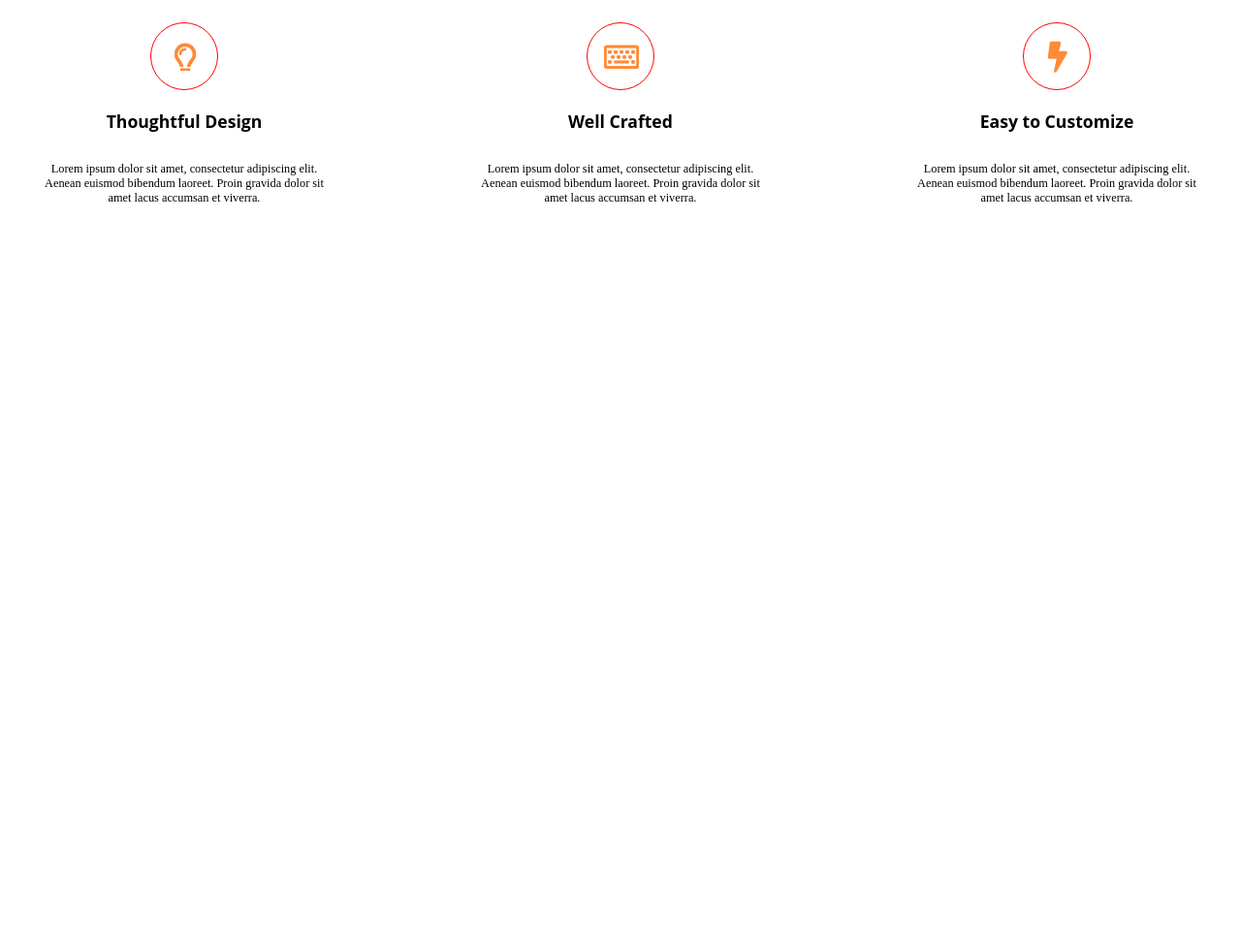
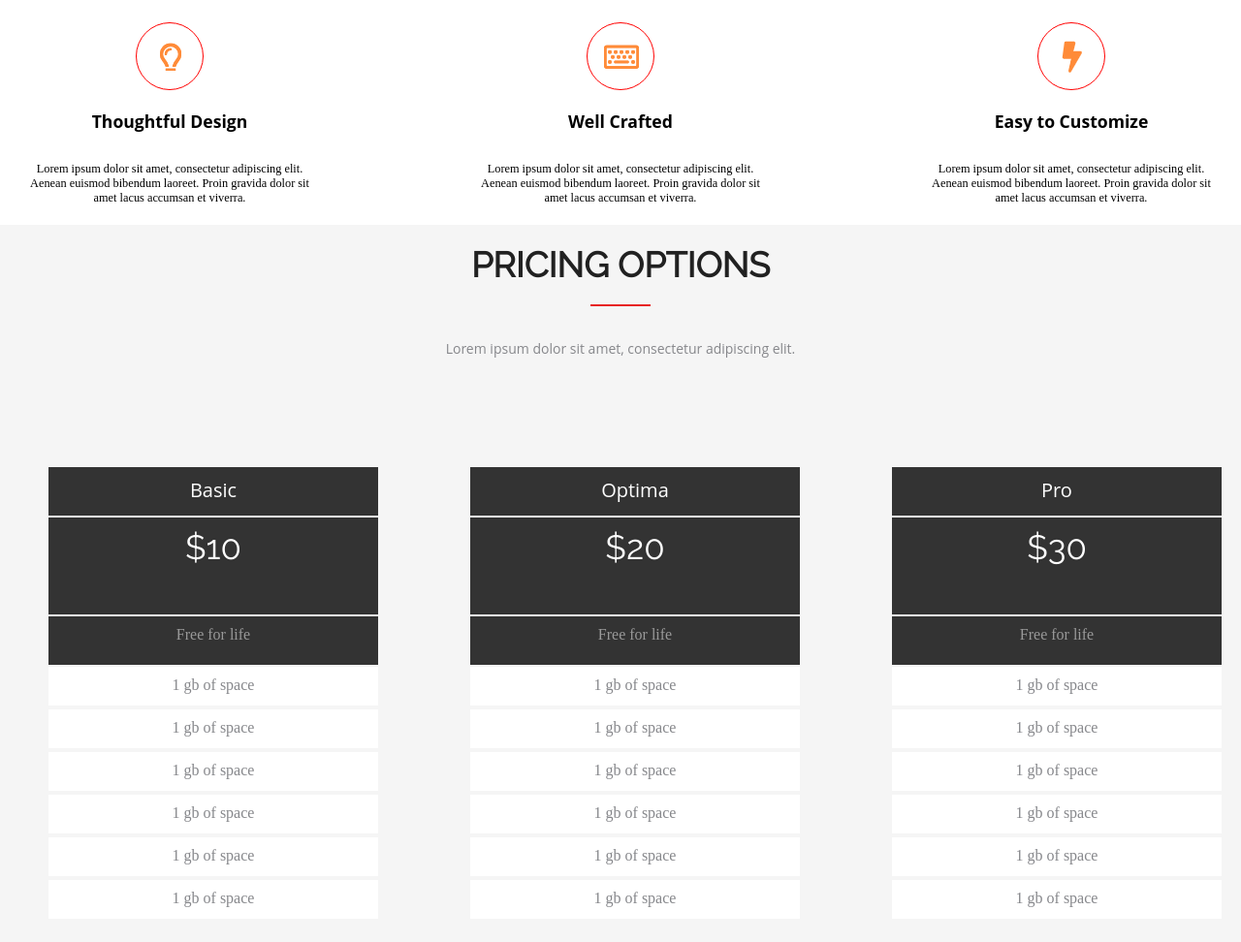
Before and after one commit to OlegTsybulko/FE49-Landing-Tsybulko-Oleg, a plain HTML site: page Homework/index.html in a window 1280 px wide. Shown: the part 225-1197 px from the top of the page at 97% size. Before the commit the page ends 800 px from the top, so only its background shows below. Drawn offline with Linux system fonts and the light colour scheme; files that its build step writes are made by us from their sources; files whose address does not match are found by name.

Commit message:
homework

```diff
--- a/Homework/css/cdn.css
+++ b/Homework/css/cdn.css
@@ -0,0 +1 @@
+@import url('https://fonts.googleapis.com/css2?family=Raleway&display=swap');
--- a/Homework/css/index.css
+++ b/Homework/css/index.css
@@ -16,6 +16,9 @@ width: 1170;
 padding: 0 15px;
 margin:auto;
 }
+.html{
+font-family: "Raleway";
+}
 .title{
    color: #212121;
    font-family: raleway;
--- a/Homework/css/portfolio.css
+++ b/Homework/css/portfolio.css
@@ -1,6 +1,5 @@
-.awesome {
-}
-.text {
+
+.description {
    margin: auto;
    text-align: center;
    font-family: Open Sans;
@@ -9,19 +8,16 @@
    color: #86878B;
    margin-bottom: 91px;
 }
-.portfolio {
+.awesome-wrap {
    display: flex;
    justify-content: space-between;
-
-
+   flex-wrap: wrap;
 }
-.portfolio-card {
+.awesome-card {
    width: 350px;
    padding: 20px;
-
-
 }
-.portfolio-card__img {
+.awesome-card__img {
 border: 1px solid red;
 border-radius: 50%;
 width: 70px;
@@ -31,26 +27,23 @@ display: flex;
 justify-content: center;
 align-items: center;
 }
-.portfolio-card__title {
+.awesome-card__title {
    text-align: center;
    font-family: open sans;
    font-style: bold;
    font-size: 17.6px;
    margin-bottom: 30.38px;
-   font-weight: 700px;
+}
+.awesome-card__description {
+   margin: auto;
+   text-align: center;
 
 }
-.portfolio-card__text {
-   margin: auto;
-   text-align: center;
+.awesome-card__description p{
    font-family: open sanse;
    font-style: regular;
    font-size: 12.32px;
    color: #000000;
-   margin-bottom: 20px;
-   padding-bottom: 50px;
-
-
 }
 .line{
    border: 1px solid #E72424;
@@ -59,3 +52,88 @@ align-items: center;
    margin: auto;
    margin-bottom: 34px;
 }
+.pricing{
+   background-color: #F5F5F5;
+}
+.pricing-wrap{
+   display: flex;
+   justify-content: space-between;
+   flex-wrap: wrap;
+   margin: 0 --15px;
+}
+.pricing-card{
+   width: 350px;
+   padding: 20px;
+   margin: 0 15px;
+
+}
+
+.pricing-card__version {
+   background-color: #333333;
+   Width: 340px;
+   Height:50px;
+   margin-bottom: 2px;
+
+}
+.pricing-card__version p{
+   margin: 2px;
+   padding: 10px;
+   text-align: center;
+   font-family: open sans;
+   font-style: bold;
+   font-size: 20px;
+   vertical-align: top;
+   color: #FFFFFF;
+
+}
+.pricing-card__pricing {
+   background-color: #333333;
+   width: 340px;
+   height: 100px;
+   margin-bottom: 2px;
+}
+
+.pricing-card__pricing p{
+   margin:2px;
+   padding: 10px;
+   text-align: center;
+   font-family: raleway;
+   font-style: bold;
+   font-size: 35px;
+   vertical-align: top;
+   color: #FFFFFF;
+
+}
+
+.pricing-card__description {
+   background-color: #333333;
+   margin-bottom: 2px;
+   Width:340px;
+   Height:50px;
+}
+.pricing-card__description p{
+   margin: 2px;
+   padding: 10px;
+   text-align: center;
+   color:rgba(255, 255, 255, 0.5);
+   Font family: Open Sans;
+   Font style: SemiBold;
+   Font size: 14px;
+}
+.pricing-card__space {
+   margin-bottom: 4px;
+   Width:340px;
+   Height: 40px;
+   background-color:#FFFFFF;
+
+}
+.pricing-card__space p {
+   padding: 10px;
+   margin: 2px;
+   text-align: center;
+   color:#86878B;
+   Font family: Open Sans;
+   Font style: Regular;
+   Font size: 14px;
+
+}
--- a/Homework/index.html
+++ b/Homework/index.html
@@ -16,54 +16,174 @@
             WHY THIS IS AWESOME
          </h2>
          <div class="line"></div>
-         <div class="text">
+         <div class="description">
             <p>Lorem ipsum dolor sit amet, consectetur adipiscing elit.</p>
          </div>
       </div>
-   </section>
-   <div class="contener">
-      <div class="portfolio">
-         <div class="portfolio-card">
-            <div class="portfolio-card__img">
+
+      <div class="awesome-wrap">
+         <div class="awesome-card">
+            <div class="awesome-card__img">
                <img src="./img/lamp.png">
             </div>
-            <h2 class="portfolio-card__title">
+            <h2 class="awesome-card__title">
                Thoughtful Design </h2>
-            <div class="portfolio-card__text">
+            <div class="awesome-card__description">
                <p>Lorem ipsum dolor sit amet, consectetur adipiscing
                   elit. Aenean euismod bibendum laoreet. Proin gravida dolor sit amet lacus accumsan et
                   viverra.</p>
             </div>
          </div>
-         <div class="portfolio-card">
-            <div class="portfolio-card__img">
+         <div class="awesome-card">
+            <div class="awesome-card__img">
                <img src="./img/keyboard.png">
             </div>
-            <h2 class="portfolio-card__title">
+            <h2 class="awesome-card__title">
                Well Crafted </h2>
-            <div class="portfolio-card__text">
+            <div class="awesome-card__description">
                <p>Lorem ipsum dolor sit amet, consectetur adipiscing
                   elit. Aenean euismod bibendum laoreet. Proin gravida dolor sit amet lacus accumsan et
                   viverra.</p>
             </div>
          </div>
-         <div class="portfolio-card">
-            <div class="portfolio-card__img">
+         <div class="awesome-card">
+            <div class="awesome-card__img">
                <img src="./img/lightning.png">
             </div>
-            <h2 class="portfolio-card__title">
+            <h2 class="awesome-card__title">
                Easy to Customize</h2>
-            <div class="portfolio-card__text">
+            <div class="awesome-card__description">
                <p>Lorem ipsum dolor sit amet, consectetur adipiscing
                   elit. Aenean euismod bibendum laoreet. Proin gravida dolor sit amet lacus accumsan et
                   viverra.</p>
             </div>
          </div>
       </div>
-   </div>
-   </div>
-   </div>
+      </div>
+      </div>
    </section>
+
+   <section class="pricing">
+      <div class="contener">
+         <h2 class="title">
+            Pricing Options
+         </h2>
+         <div class="line"></div>
+         <div class="description">
+            <p>Lorem ipsum dolor sit amet, consectetur adipiscing elit.</p>
+         </div>
+         <div class="pricing-wrap">
+            <ul class="pricing-card">
+               <li class="pricing-card__version">
+                  <p>Basic</p>
+               </li>
+               <li class="pricing-card__pricing">
+                  <p>$10</p>
+               </li>
+               <li class="pricing-card__description">
+                  <p>Free for life</p>
+               </li>
+               <li class="pricing-card__space">
+                  <p>1 gb of space
+               </li>
+               </p>
+               <li class="pricing-card__space">
+                  <p>1 gb of space
+               </li>
+               </p>
+               <li class="pricing-card__space">
+                  <p>1 gb of space
+               </li>
+               </p>
+               <li class="pricing-card__space">
+                  <p>1 gb of space
+               </li>
+               </p>
+               <li class="pricing-card__space">
+                  <p>1 gb of space
+               </li>
+               </p>
+               <li class="pricing-card__space">
+                  <p>1 gb of space
+               </li>
+               </p>
+            </ul>
+            <ul class="pricing-card">
+               <li class="pricing-card__version">
+                  <p>Optima</p>
+               </li>
+               <li class="pricing-card__pricing">
+                  <p>$20</p>
+               </li>
+               <li class="pricing-card__description">
+                  <p>Free for life</p>
+               </li>
+               <li class="pricing-card__space">
+                  <p>1 gb of space
+               </li>
+               </p>
+               <li class="pricing-card__space">
+                  <p>1 gb of space
+               </li>
+               </p>
+               <li class="pricing-card__space">
+                  <p>1 gb of space
+               </li>
+               </p>
+               <li class="pricing-card__space">
+                  <p>1 gb of space
+               </li>
+               </p>
+               <li class="pricing-card__space">
+                  <p>1 gb of space
+               </li>
+               </p>
+               <li class="pricing-card__space">
+                  <p>1 gb of space
+               </li>
+               </p>
+            </ul>
+            <ul class="pricing-card">
+               <li class="pricing-card__version">
+                  <p>Pro</p>
+               </li>
+               <li class="pricing-card__pricing">
+                  <p>$30</p>
+               </li>
+               <li class="pricing-card__description">
+                  <p>Free for life</p>
+               </li>
+               <li class="pricing-card__space">
+                  <p>1 gb of space
+               </li>
+               </p>
+               <li class="pricing-card__space">
+                  <p>1 gb of space
+               </li>
+               </p>
+               <li class="pricing-card__space">
+                  <p>1 gb of space
+               </li>
+               </p>
+               <li class="pricing-card__space">
+                  <p>1 gb of space
+               </li>
+               </p>
+               <li class="pricing-card__space">
+                  <p>1 gb of space
+               </li>
+               </p>
+               <li class="pricing-card__space">
+                  <p>1 gb of space
+               </li>
+               </p>
+            </ul>
+         </div>
+      </div>
+      </div>
+      </div>
+   </section>
+
 </body>
 
 </html>
```
